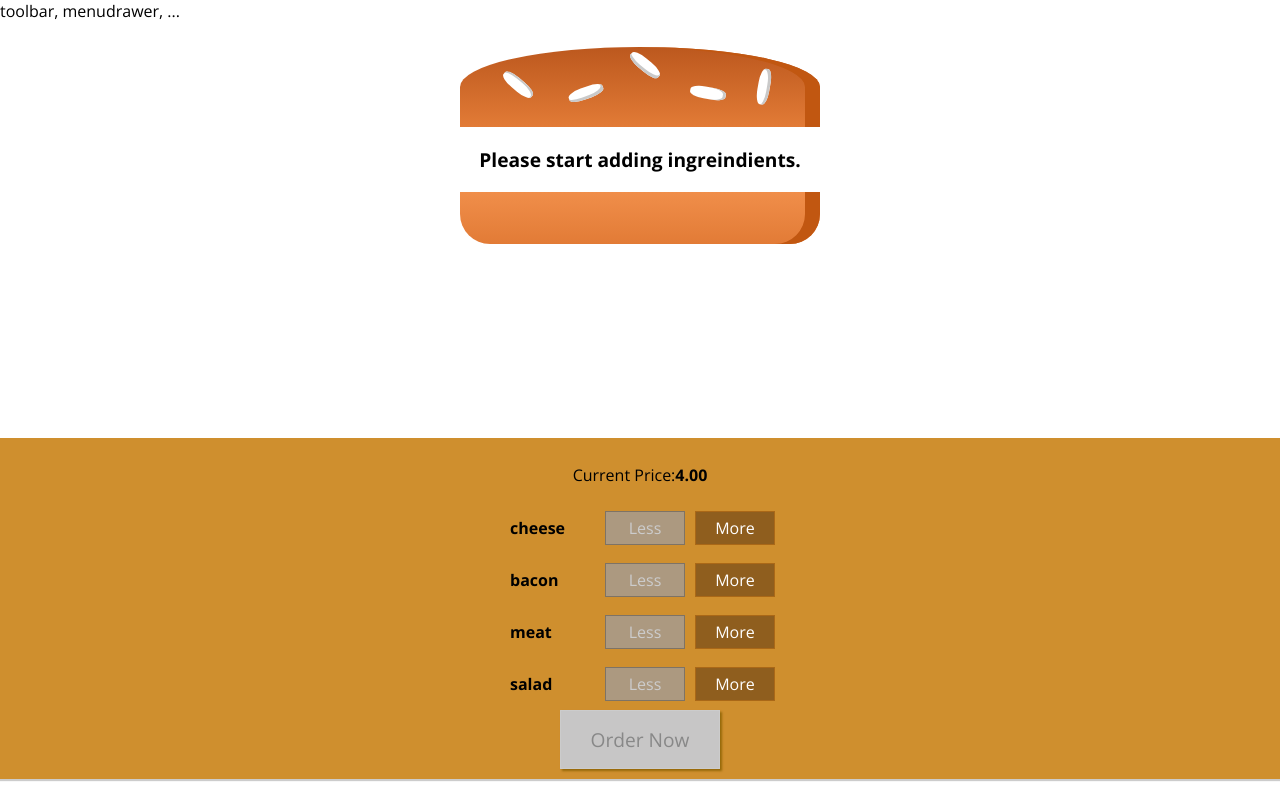
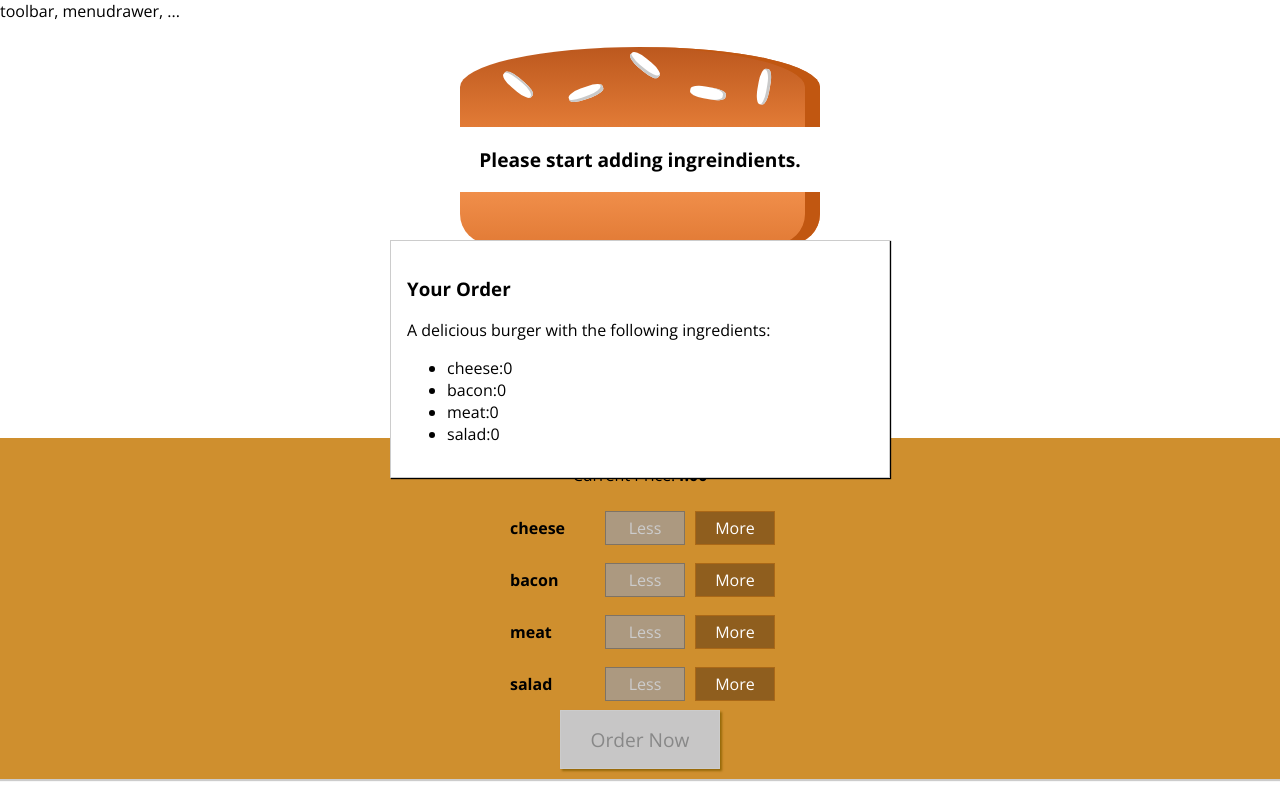
Before and after one commit to Er0x05/react-app-burger, a React (Create React App) app: page / in a window 1280 px wide. Built offline with nearby package versions, Linux system fonts and the light colour scheme.

Commit message:
4th version

```diff
--- a/src/Container/BurgerBuild/BurgerBuild.js
+++ b/src/Container/BurgerBuild/BurgerBuild.js
@@ -3,6 +3,8 @@
 import Aux from '../../Hoc/AuxSupport';
 import Burger from '../../Components/Burger/Burger';
 import BurgerControls from '../../Components/Burger/BuildControls/BuildControls';
+import Modal from '../../Components/UI/Modal/Modal';
+import OrderSummary from '../../Components/Burger/OrderSummary/OrderSummary';
 
 const INGREDIENT_PRICES = {
     salad: 0.5,
@@ -65,6 +67,7 @@
         for (let key in disabledInfo) disabledInfo[key] = disabledInfo[key] <=0;
         return(
             <Aux>
+                <Modal><OrderSummary ingredients={this.state.ingredients} /></Modal>
                 <Burger ingredients={this.state.ingredients} />
                 <BurgerControls
                     ingredientAdded = {this.addIngredientHandler}
--- /dev/null
+++ b/src/components/Burger/OrderSummary/OrderSummary.js
@@ -0,0 +1,20 @@
+import React from 'react';
+import Aux from '../../../Hoc/AuxSupport';
+
+const orderSummary = (props) => {
+
+    const ingredientSummary = Object.keys(props.ingredients)
+                                .map(el=><li key={el}><span>{el}:{props.ingredients[el]}</span></li>);
+
+    return (
+        <Aux>
+            <h3>Your Order</h3>
+            <p>A delicious burger with the following ingredients:</p>
+            <ul>
+                {ingredientSummary}
+            </ul>
+        </Aux>
+    )
+}
+
+export default orderSummary;
--- /dev/null
+++ b/src/components/UI/Modal/Modal.js
@@ -0,0 +1,11 @@
+import React from 'react';
+
+import classes from './Modal.module.css';
+
+const modal = (props) => (
+    <div className={classes.Modal}>
+        {props.children}
+    </div>
+)
+
+export default modal;
--- /dev/null
+++ b/src/components/UI/Modal/Modal.module.css
@@ -0,0 +1,20 @@
+.Modal {
+    position: fixed;
+    z-index: 500;
+    background-color: white;
+    width: 70%;
+    border: 1px solid #ccc;
+    box-shadow: 1px 1px 1px black;
+    padding: 16px;
+    left: 15%;
+    top: 30%;
+    box-sizing: border-box;
+    transition: all 0.3s ease-out;
+}
+
+@media (min-width: 600px) {
+    .Modal {
+        width: 500px;
+        left: calc(50% - 250px);
+    }
+}
```
Also changed, not shown: src/components/UI/Backdrop/Backdrop.js (added).
